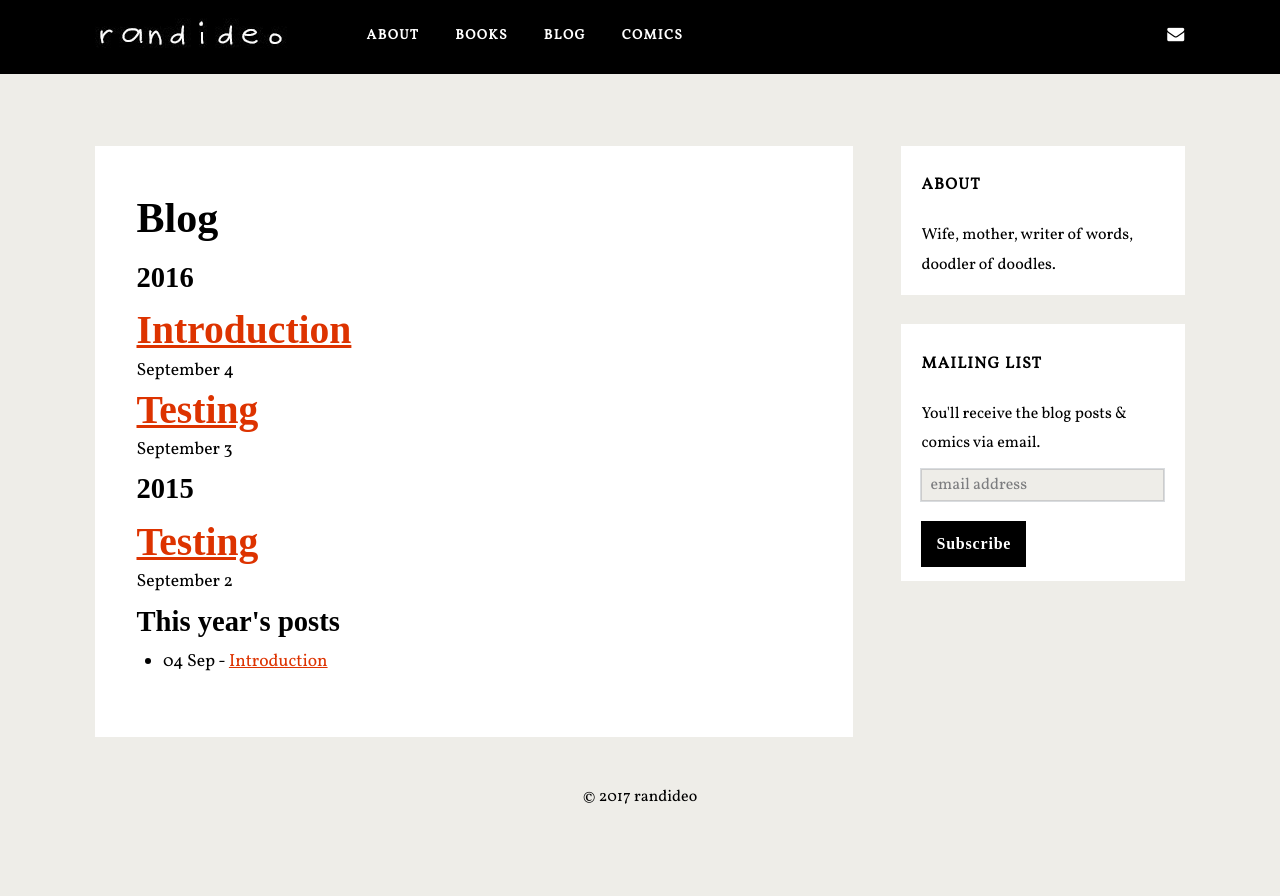
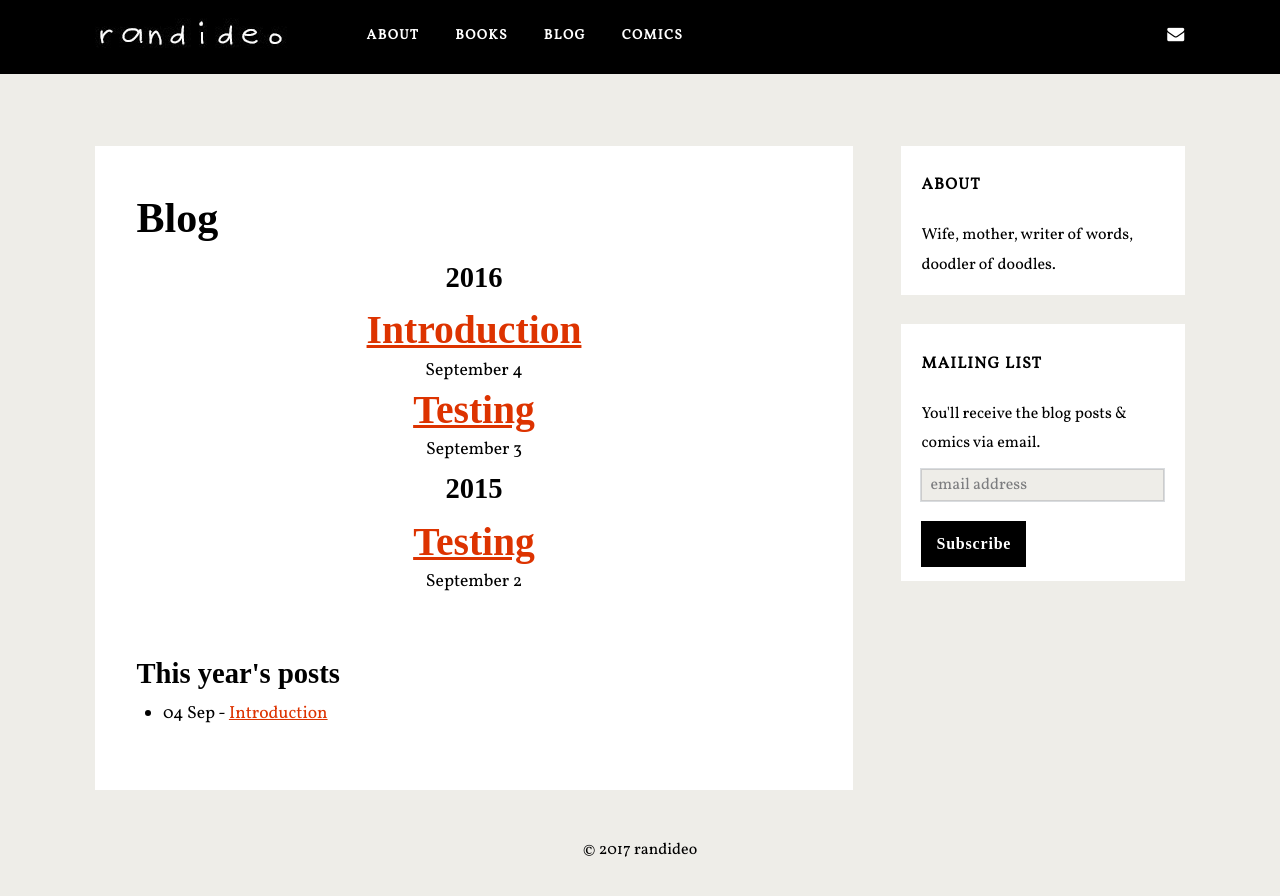
Before and after one commit to randideo/randideo.github.io, a Jekyll site: the page built from blog.html, in a window 1280 px wide. Shown: the top 896 px of the page. Built offline with Jekyll 4.4.1, drawn with Linux system fonts in a browser that asks for light colours; nearby versions of some CDN libraries; some web fonts are replaced; comment, search, counter and statistics services are not loaded.

Commit message:
Create blog.html

```diff
--- a/blog.html
+++ b/blog.html
@@ -3,7 +3,11 @@
 title: Blog
 ---
 
-<article class="archive">
+<article style="margin-bottom: 3em;
+  text-align: center;
+  @media (min-width: 672px) {
+    text-align: left;
+  }">
 
   {% for post in site.posts %}
     {% unless post.category == "portfolio" %}
```
